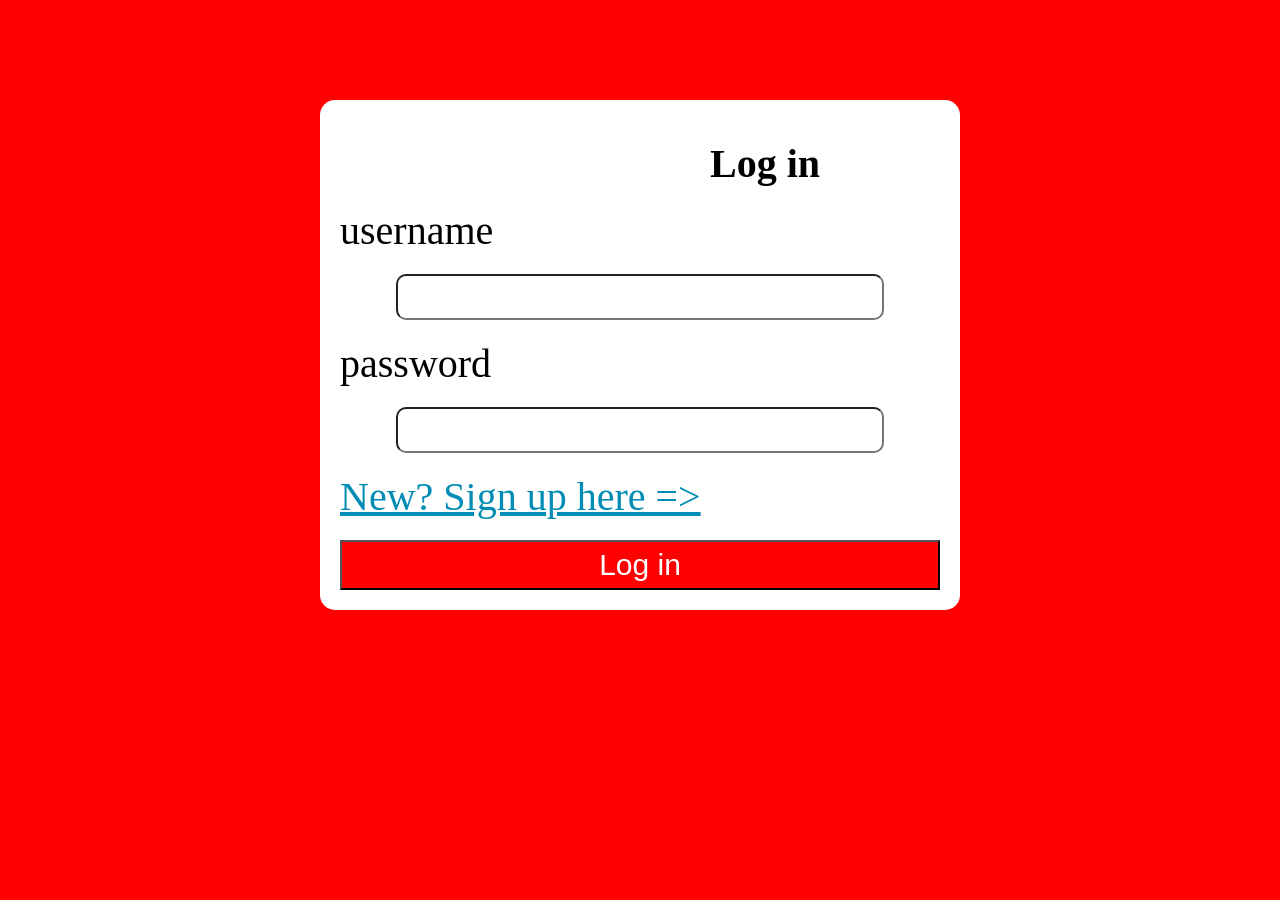
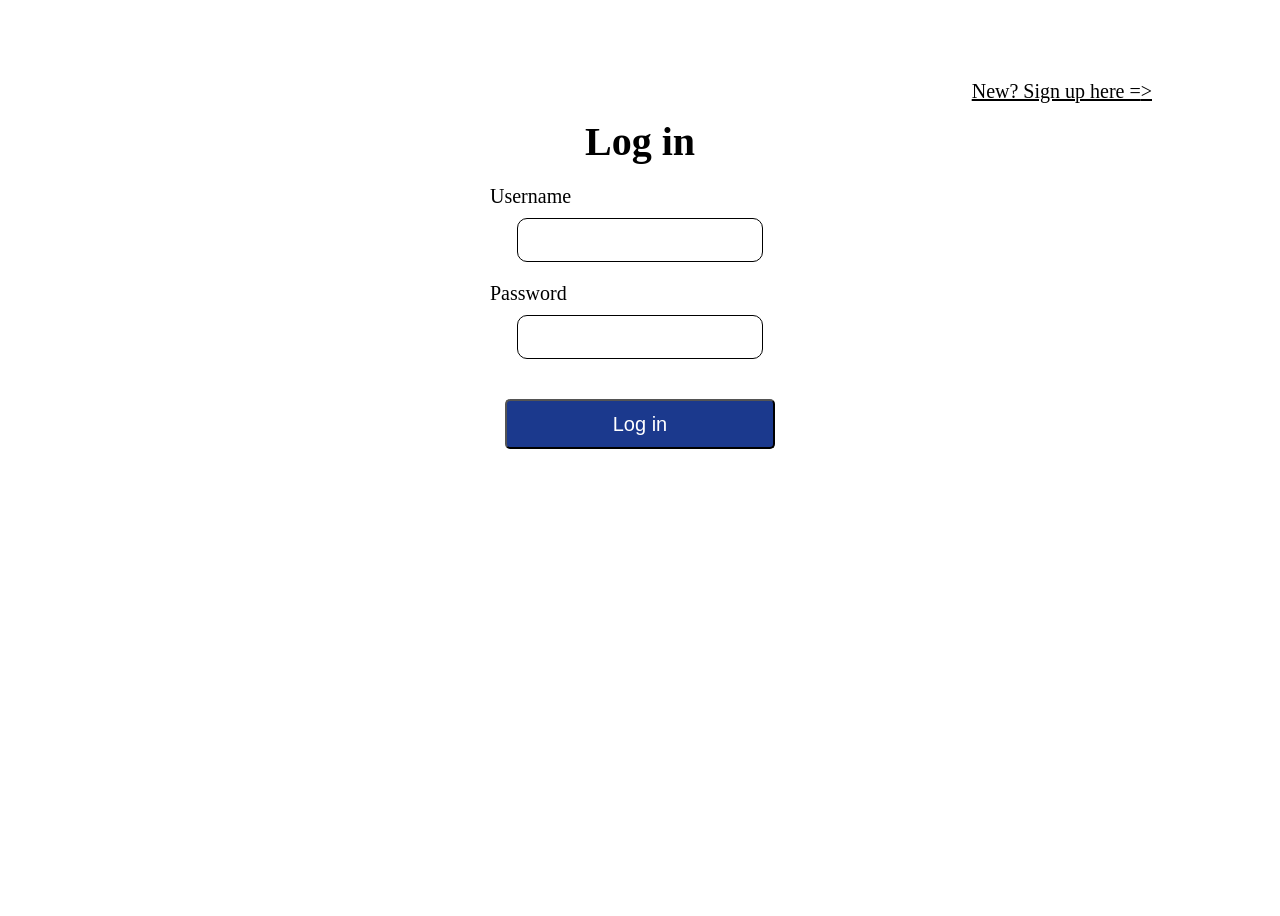
Before and after one commit to NameICanWrite/endgame-frontend, a React (Create React App) app: page /login in a window 1280 px wide. Built offline with nearby package versions, Linux system fonts and the light colour scheme.

Commit message:
add styles to profile , login

```diff
--- /dev/null
+++ b/src/_utilities.sass
@@ -0,0 +1,2 @@
+$primary-color: #1b398d
+$secondary-color:#5976c7
--- a/src/components/battlePage/BattlePage.jsx
+++ b/src/components/battlePage/BattlePage.jsx
@@ -147,10 +147,11 @@ function BattlePage() {
     }, [yourIndex, enemyIndex, battleData, userData])
 
     return (
-        <div className='battle-page'>
+        <div>
             {
                 battleData && !battleFinished
                     ?
+                    <div className='battle-page'>
                         <div className='battle-container'>
 
                             {/* Battle field */}
@@ -173,7 +174,7 @@ function BattlePage() {
                             </div>
 
                             <div className='enemy-cards'>
-                            <Cards cards={battleData?.users[enemyIndex]?.cards} handleCard={() => {}}/>
+                                <Cards cards={battleData?.users[enemyIndex]?.cards} handleCard={() => { }} />
                             </div>
 
 
@@ -183,11 +184,11 @@ function BattlePage() {
 
                             <div className="moves">
                                 <div className='move-container'>
-                                {enemyMove && <Card card={enemyMove}/>}
+                                    {enemyMove && <Card card={enemyMove} />}
                                 </div>
 
                                 <div className='move-container'>
-                                {yourMove && <Card card={yourMove}/>}
+                                    {yourMove && <Card card={yourMove} />}
                                 </div>
                             </div>
 
@@ -195,7 +196,7 @@ function BattlePage() {
                             {/* Your player */}
 
                             <div className='your-cards'>
-                            <Cards cards={battleData?.users[yourIndex]?.cards} handleCard={handleCard}/>
+                                <Cards cards={battleData?.users[yourIndex]?.cards} handleCard={handleCard} />
                             </div>
 
                             <div className="your-info">
@@ -214,18 +215,24 @@ function BattlePage() {
 
                             <button onClick={handleKillEnemy} className='kill-enemy'>Kill enemy</button>
                         </div>
+                    </div>
+
                     :
-                    <div>
-                        <span>Waiting for a battle...</span>
-                    </div>
+
+                    (
+                        !battleFinished &&
+                        <div className="waiting">Waiting for the second player</div>
+                    )
+
 
             }
             {
                 battleFinished
                 &&
                 <div>
-                    <h1>{battleData.winner} wins</h1>
-                    <button onClick={() => history.push('/profile')}>Ok</button>
+                    <div className='claim-winner'>
+                        {battleData.winner} wins</div>
+                    <button className='battle-finished-button' onClick={() => history.push('/profile')}>Ok</button>
                 </div>
             }
         </div>
--- a/src/components/battlePage/style.sass
+++ b/src/components/battlePage/style.sass
@@ -1,3 +1,4 @@
+@import ../../_utilities
 .battle-page
     background-color: #000000
 
@@ -111,3 +112,40 @@
             position: absolute
             right: 0
             top: 50%
+
+.waiting
+    position: absolute
+    top: 50%
+    left: 50%
+    transform: translateX(-50%) translateY(-50%)
+
+    max-width: 50%
+
+    font-size: 50px
+    line-height: 1.5em
+    text-align: center
+
+.claim-winner
+    margin: 0 auto
+    margin-top: 100px
+
+    text-align: center
+    font-size: 60px
+
+.battle-finished-button
+    display: block
+    width: 200px
+    height: 100px
+
+    margin: 0 auto
+    margin-top: 40px
+
+    font-size: 40px
+
+    background-color: $primary-color
+    color: $secondary-color
+
+    border: none
+    border-radius: 20px
+
+    cursor: pointer
--- a/src/components/loginForm/LoginForm.jsx
+++ b/src/components/loginForm/LoginForm.jsx
@@ -76,15 +76,15 @@ function LoginForm() {
                         <div className="login">
                             <h4>Log in</h4>
                             <label key='1'>
-                                <span>username</span>
+                                <span>Username</span>
                                 <input type="text"
                                     onChange={(e) => setUsername(e.target.value)} autoComplete="off" />
                             </label>
                             <label key='2'>
-                                <span>password</span>
+                                <span>Password</span>
                                 <input type="password" onChange={(e) => setPassword(e.target.value)} />
                             </label>
-                            <a href='#' className='toggle' onClick={toggleMode} style={{ color: '#008CB4' }}>New? Sign up here ={'>'}</a>
+                            <div className='toggle' onClick={toggleMode}>New? Sign up here ={'>'}</div>
 
                             <button className='submit-button' onClick={handleLogin}>Log in</button>
                         </div>
@@ -97,20 +97,20 @@ function LoginForm() {
                         <div className="register">
                             <h4>Sign up</h4>
                             <label key='3'>
-                                <span>username</span>
+                                <span>Username</span>
                                 <input type="text" onChange={(e) => setUsername(e.target.value)} autoComplete="off" />
                             </label>
 
                             <label key='4'>
-                                <span>password</span>
+                                <span>Password</span>
                                 <input type="password" onChange={(e) => setPassword(e.target.value)} autoComplete="off" />
                             </label>
 
                             <label key='5'>
-                                <span>email</span>
+                                <span>Email</span>
                                 <input type="text" onChange={(e) => setEmail(e.target.value)} />
                             </label>
-                            <a href='#' className='toggle' onClick={toggleMode} style={{ color: '#008CB4' }}>Already have an account? Go here ={'>'}</a>
+                            <div className='toggle' onClick={toggleMode}>Login ={'>'}</div>
 
                             <button className='submit-button' onClick={handleRegister}>Sign up</button>
 
--- a/src/components/loginForm/style.sass
+++ b/src/components/loginForm/style.sass
@@ -1,77 +1,94 @@
-html, body
-    height: 100%
+$font-size: 20px
+@import ../../_utilities
+
+.background
     width: 100%
-    margin: 0
+    height: 100vh
+    background-color: #ffffff
+    padding-top:  100px
+
+.login-container
+    background-color: white
+    width: 300px
+    margin: 0 auto
 
 
+    font-size: $font-size
 
-    .background
-        width: 100%
-        height: 100vh
-        background-color: red
-        padding-top:  100px
-
-    .login-container
-        background-color: white
-        width: 600px
-        margin: 0 auto
+    padding: 10px
 
 
+    .error
+        position: absolute
+        color: red
+        height: 1em
+        left: 40%
+        top: 50px
+
+    .message
+        position: absolute
+        color: blue
+        height: 1em
+        left: 40%
+        top: 50px
+
+    .loader
+
+    h4
+        display: block
+        width: fit-content
+        margin: 0 auto
         font-size: 40px
+        text-align: right
 
-        padding: 20px
-        border-radius: 15px
+    label
+        display: block
 
-        .error
-            position: absolute
-            color: red
+        span
+            display: block
+            margin-top: 20px
+
+        input[type=text], input[type=password]
+            font-size: $font-size*2
+            display: block
+
+
+            width: 80%
             height: 1em
 
-        .message
-            position: absolute
-            color: blue
-            height: 1em
+            margin: 0 auto
+            margin-top: 10px
+            margin-bottom: 5px
 
-        .loader
+            border-radius: 10px
 
-        h4
-            margin-top: 20px
-            margin-bottom: 20px
-            text-align: right
-            margin-right: 20%
+            border: 1px black solid
 
-        label
-            display: block
+            &:active, &:focus
+                outline: none
 
-            span
-                display: block
+    .toggle
+        position: absolute
+        top:10%
+        right: 10%
 
-            input[type=text], input[type=password]
-                font-size: inherit
-                display: block
+        font-size: $font-size
+        text-decoration: underline
+        cursor: pointer
 
+    .submit-button
+        display: block
+        width: 90%
+        height: 50px
+        margin: 0 auto
+        margin-top: 40px
+        font-size: $font-size
 
-                width: 80%
-                height: 1em
+        background-color: $primary-color
+        color: #fff
 
-                margin: 0 auto
-                margin-top: 20px
-                margin-bottom: 20px
+        border-radius: 5px
 
-                border-radius: 10px
-
-                &:active, &:focus
-                    outline: none
-
-        .toggle
-            display: block
-
-        .submit-button
-            display: block
-            width: 100%
-            height: 50px
-            margin-top: 20px
-            font-size: 30px
-
-            background-color: red
-            color: white
+        &:active
+            border: 3px $secondary-color solid
+            color: #94acee
--- a/src/components/userProfile/UserProfile.jsx
+++ b/src/components/userProfile/UserProfile.jsx
@@ -44,15 +44,11 @@ function UserProfile() {
     }, []);
 
     return (
-    <div>
-      <h1 className='profile-name' >User {username}</h1>
-      <button className='logout' onClick={handleLogout} >logout</button>
-      <br />
-      <br />
-      <button className='to-battle' onClick={handleStartBattle}>TO BATTLE</button>
-      <br />
-      <br />
-      <h4>Wins: {wins}</h4>
+    <div className='profile'>
+      <div className='profile-name' >User {username}</div>
+      <div className='logout' onClick={handleLogout} >logout</div>
+      <div className='to-battle' onClick={handleStartBattle}>TO BATTLE</div>
+      <div className='wins'>You have {wins} wins</div>
     </div >
   )
   }
--- a/src/components/userProfile/style.sass
+++ b/src/components/userProfile/style.sass
@@ -0,0 +1,40 @@
+@import ../../_utilities
+
+.profile
+
+    .profile-name
+        margin-top: 150px
+        text-align: center
+        font-size: 50px
+
+    .to-battle
+        width: fit-content
+
+        margin: 0 auto
+        margin-top: 50px
+        padding: 20px
+
+        font-size: 40px
+        color: $secondary-color
+
+        background-color: $primary-color
+        border-radius: 20px
+
+        cursor: pointer
+
+    .wins
+        margin-top: 40px
+        text-align: center
+
+    .logout
+        position: absolute
+        right:10%
+        top: 10%
+
+        font-size: 20px
+
+        text-decoration: underline
+        cursor: pointer
+
+        &:hover
+            text-decoration: none
```
Lines whose indentation alone changed are shown as unchanged.
